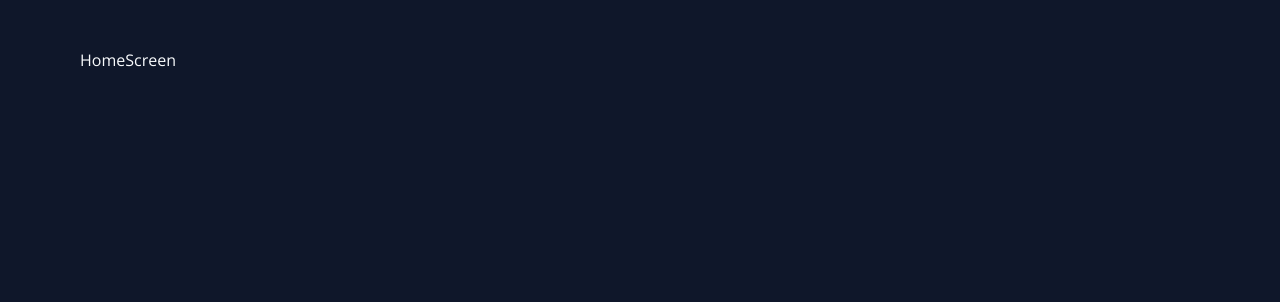
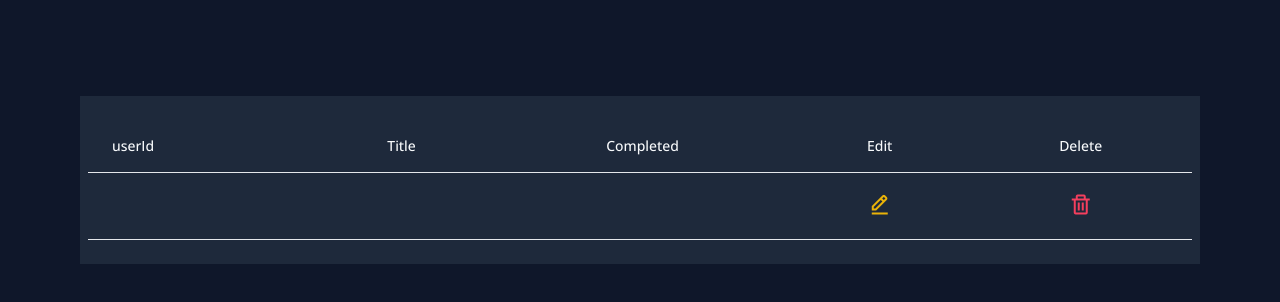
Before and after one commit to betulkilincaslan/crud-with-redux-toolkit, a React (Create React App) app: page /todos in a window 1280 px wide. Shown: the top 302 px of the page. Built offline with nearby package versions, Linux system fonts and the light colour scheme; sample sign-in values are in the browser's storage.

Commit message:
feat: todo table created

```diff
--- /dev/null
+++ b/src/components/todo/TodoTable.js
@@ -0,0 +1,60 @@
+import React from "react";
+import TodoTableItem from "./TodoTableItem";
+
+const TodoTable = () => {
+  return (
+    <section className="py-12 text-center w-full min-h-max">
+      <div className="grid grid-cols-1 bg-slate-800">
+        <div className="px-2 py-4">
+          <div className="overflow-x-auto sm:-mx-6 lg:-mx-8">
+            <div className="py-2 inline-block min-w-full sm:px-6 lg:px-8">
+              <div className="overflow-x-auto">
+                <table className="min-w-full">
+                  <thead className="border-b">
+                    <tr>
+                      <th
+                        scope="col"
+                        className="text-sm font-medium px-6 py-4 text-left"
+                      >
+                        userId
+                      </th>
+                      <th
+                        scope="col"
+                        className="text-sm font-medium px-6 py-4 text-center"
+                      >
+                        Title
+                      </th>
+                      <th
+                        scope="col"
+                        className="text-sm font-medium px-6 py-4 text-center"
+                      >
+                        Completed
+                      </th>
+                      <th
+                        scope="col"
+                        className="text-sm font-medium px-6 py-4 text-center"
+                      >
+                        Edit
+                      </th>
+                      <th
+                        scope="col"
+                        className="text-sm font-medium px-6 py-4 text-center"
+                      >
+                        Delete
+                      </th>
+                    </tr>
+                  </thead>
+                  <tbody>
+                    <TodoTableItem />
+                  </tbody>
+                </table>
+              </div>
+            </div>
+          </div>
+        </div>
+      </div>
+    </section>
+  );
+};
+
+export default TodoTable;
--- /dev/null
+++ b/src/components/todo/TodoTableItem.js
@@ -0,0 +1,19 @@
+import React from "react";
+
+const TodoTableItem = () => {
+  return (
+    <tr className="border-b">
+      <td className="font-light px-6 py-4 whitespace-nowrap"></td>
+      <td className="font-light px-6 py-4 whitespace-nowrap text-left"></td>
+      <td className="font-light px-6 py-4 whitespace-nowrap"></td>
+      <td className="font-light px-6 py-4 whitespace-nowrap">
+        <i className="bx bx-edit-alt text-yellow-500 text-2xl cursor-pointer"></i>
+      </td>
+      <td className="font-light px-6 py-4 whitespace-nowrap">
+        <i className="bx bx-trash text-rose-500 text-2xl cursor-pointer"></i>
+      </td>
+    </tr>
+  );
+};
+
+export default TodoTableItem;
--- a/src/screens/HomeScreen.js
+++ b/src/screens/HomeScreen.js
@@ -1,7 +1,12 @@
+import TodoTable from "components/todo/TodoTable";
 import React from "react";
 
 const HomeScreen = () => {
-  return <div>HomeScreen</div>;
+  return (
+    <>
+      <TodoTable />
+    </>
+  );
 };
 
 export default HomeScreen;
```
